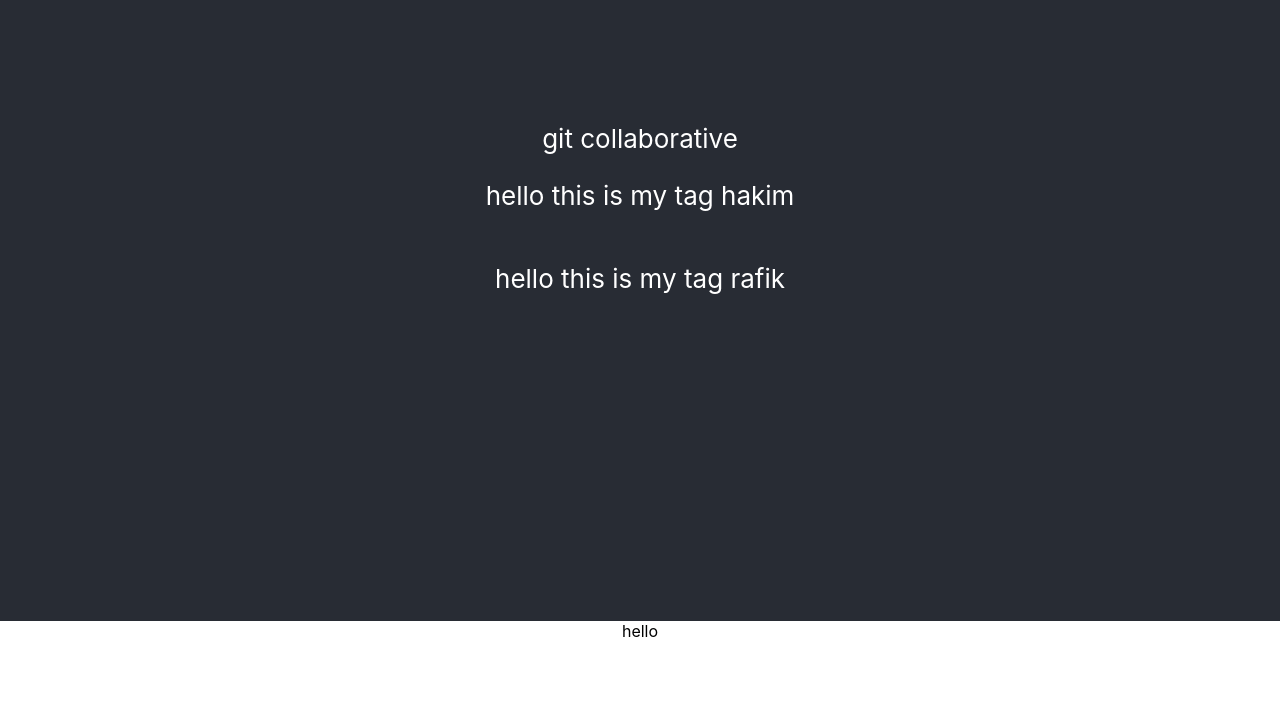
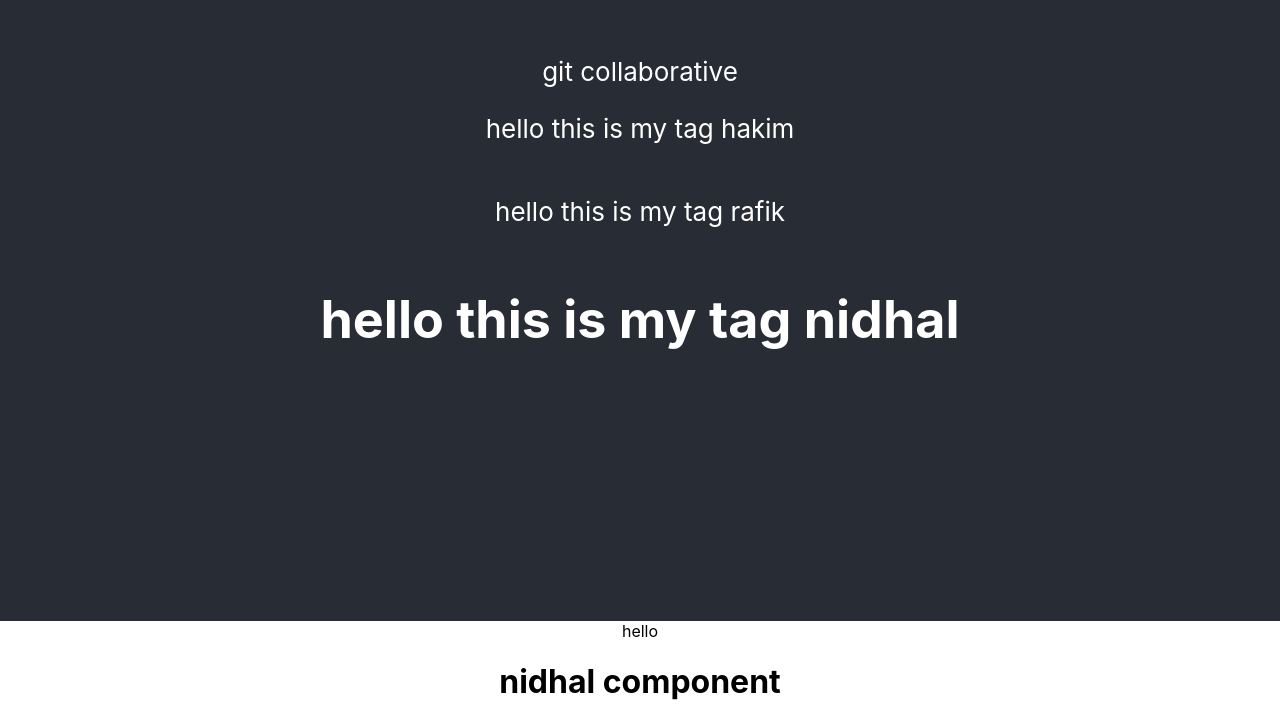
Before and after one commit to gasmi-rafik/git-collaborative, a React (Create React App) app: page / in a window 1280 px wide. Shown: the part 179-902 px from the top of the page. Before the commit the page ends 820 px from the top, so only its background shows below. Built offline with nearby package versions, Linux system fonts and the light colour scheme.

Commit message:
second commit from nidhal

```diff
--- a/src/App.js
+++ b/src/App.js
@@ -2,7 +2,7 @@ import logo from './logo.svg';
 import './App.css';
 import Rafik from "./Rafik"
 import Hakim from './Hakim'
-
+import Nidhal from './Nidhal'
 function App() {
   return (
     <div className="App">
@@ -12,8 +12,10 @@ function App() {
 
         <p>hello this is my tag hakim </p>
         <p>hello this is my tag rafik</p>
+        <h1> hello this is my tag nidhal</h1>
       </header>
       <Hakim />
+      <Nidhal />
     </div>
   );
 }
```
